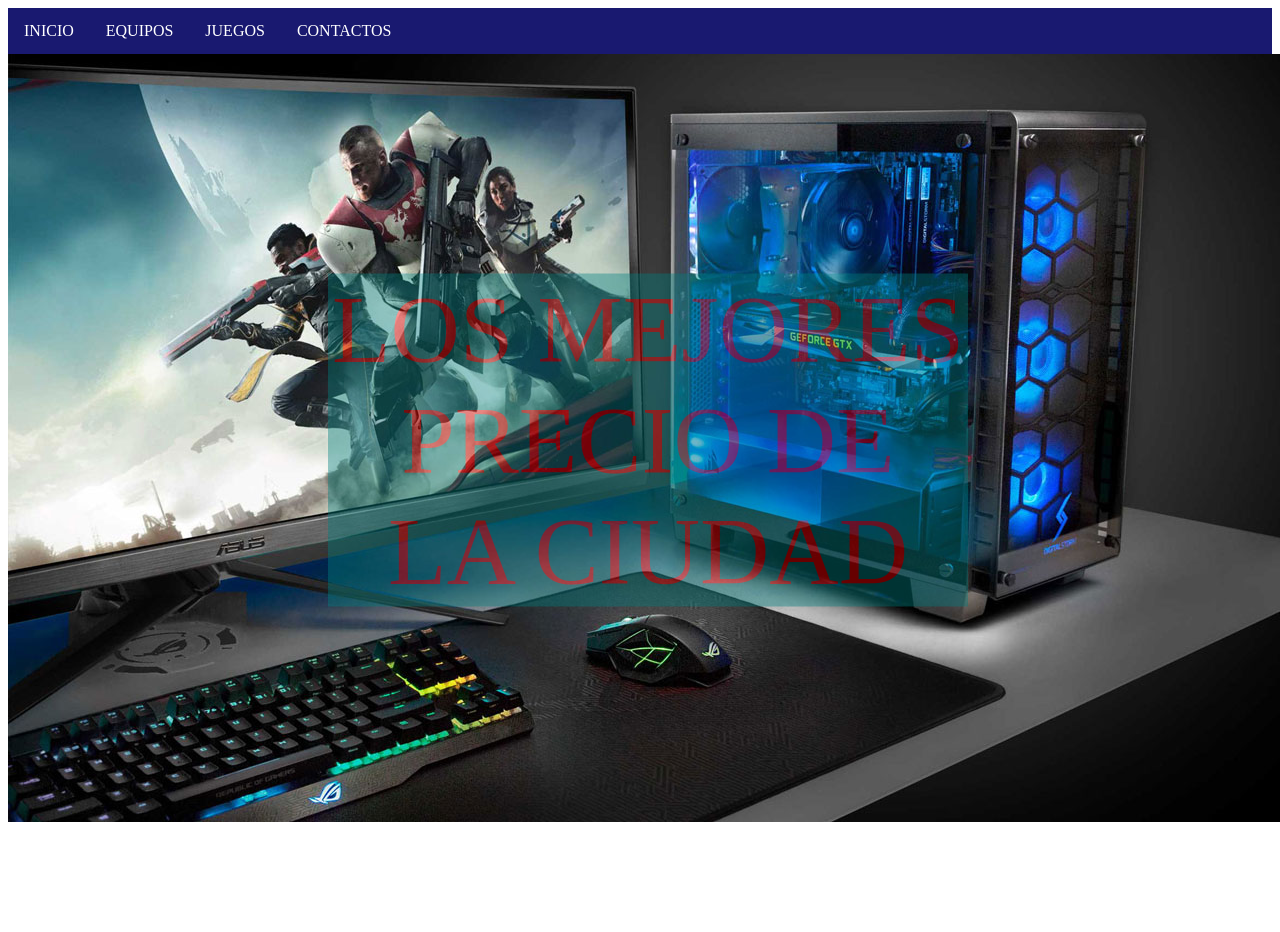
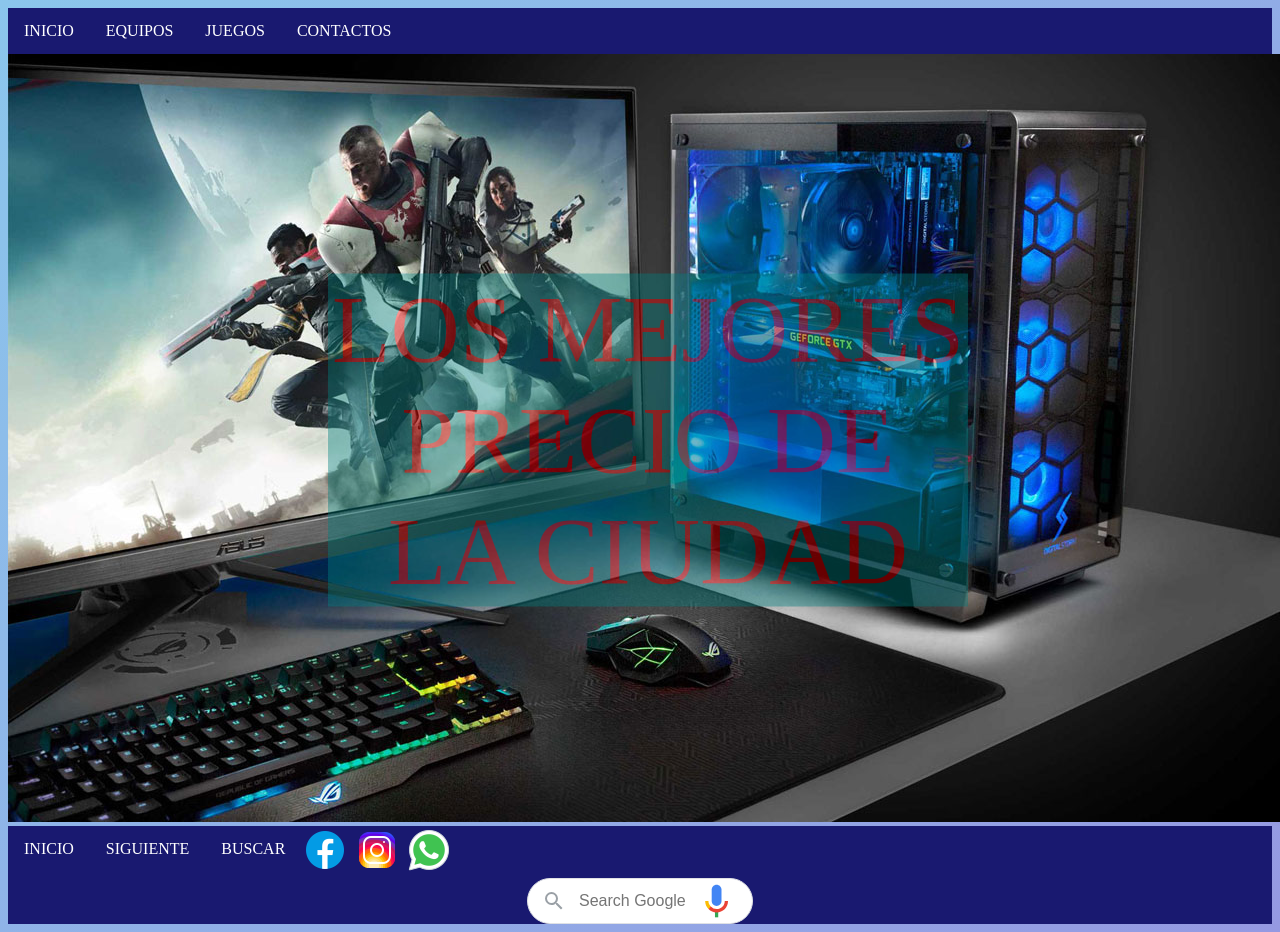
Before and after one commit to Mikipurihuamanleonardo/TIENDAMV, a plain HTML site: page index.html in a window 1280 px wide. Before the commit the page ends 834 px from the top, so only its background shows below. Drawn offline with Linux system fonts and the light colour scheme.

Commit message:
correcion

```diff
--- a/estilos.css
+++ b/estilos.css
@@ -1,3 +1,9 @@
+body{
+background-color: #8BC6EC;
+background-image: linear-gradient(135deg, #8BC6EC 0%, #9599E2 100%);
+
+}
+
 /*MENU*/
 .menu-ul {
     list-style-type: none;
@@ -72,7 +78,8 @@
     gap: 0;
     padding-top: 150px;
     transform-origin: 0 0;
-    transform: skewY(-4deg)
+    transform: skewY(-4deg);
+    border-radius: 2px solid;
   }
 
   /* hover  de juegos*/
@@ -202,3 +209,118 @@ Lo que haremos será simplemente poner la propiedad visibility en visible, y reg
   text-decoration: none;
   color: #F00;
 }
+
+/**/
+
+.searchbar {
+  font-size: 14px;
+  font-family: arial, sans-serif;
+  color: #202124;
+  display: flex;
+  z-index: 3;
+  height: 44px;
+  background: white;
+  border: 1px solid #dfe1e5;
+  box-shadow: none;
+  border-radius: 24px;
+  margin: 0 auto;
+  width: auto;
+  max-width: 224px;
+}
+
+.searchbar:hover {
+  box-shadow: 0 1px 6px rgb(32 33 36 / 28%);
+  border-color: rgba(223,225,229,0);
+}
+
+.searchbar-wrapper {
+  flex: 1;
+  display: flex;
+  padding: 5px 8px 0 14px;
+}
+
+.searchbar-left {
+  font-size: 14px;
+  font-family: arial, sans-serif;
+  color: #202124;
+  display: flex;
+  align-items: center;
+  padding-right: 13px;
+  margin-top: -5px;
+}
+
+.search-icon-wrapper {
+  margin: auto;
+}
+
+.search-icon {
+  margin-top: 3px;
+  color: #9aa0a6;
+  height: 20px;
+  line-height: 20px;
+  width: 20px;
+}
+
+.searchbar-icon {
+  display: inline-block;
+  fill: currentColor;
+  height: 24px;
+  line-height: 24px;
+  position: relative;
+  width: 24px;
+}
+
+.searchbar-center {
+  display: flex;
+  flex: 1;
+  flex-wrap: wrap;
+}
+
+.searchbar-input-spacer {
+  color: transparent;
+  flex: 100%;
+  white-space: pre;
+  height: 34px;
+  font-size: 16px;
+}
+
+.searchbar-input {
+  background-color: transparent;
+  border: none;
+  margin: 0;
+  padding: 0;
+  color: rgba(0, 0, 0, .87);
+  word-wrap: break-word;
+  outline: none;
+  display: flex;
+  flex: 100%;
+  margin-top: -37px;
+  height: 34px;
+  font-size: 16px;
+  max-width: 100%;
+  width: 100%;
+}
+
+.searchbar-right {
+  display: flex;
+  flex: 0 0 auto;
+  margin-top: -5px;
+  align-items: stretch;
+  flex-direction: row
+}
+
+.searchbar-clear-icon {
+  margin-right: 12px
+}
+
+.voice-search {
+  flex: 1 0 auto;
+  display: flex;
+  cursor: pointer;
+  align-items: center;
+  border: 0;
+  background: transparent;
+  outline: none;
+  padding: 0 8px;
+  width: 2.8em;
+}
--- a/index.html
+++ b/index.html
@@ -25,5 +25,52 @@
         <img src="img/banner pc.jpg" alt="">
         <div class="centrado titulo-index"> LOS MEJORES PRECIO  DE LA CIUDAD</div>
     </div>
+<footer>
+    <header>
+        <ul class="menu-ul">
+            <li class="menu-li"><a href="index.html">INICIO</a></li>
+            <li class="menu-li"><a href="equipos.html">SIGUIENTE</a></li>
+            <li class="menu-li"><a href="#">BUSCAR</a></li>
+            <div>
+                <img src="img/facebook.png" alt="">
+                <img src="img/instagram.png" alt="">
+                <img src="img/whatsapp.png" alt="">
+            </div>
+            <div class="searchbar">
+                <div class="searchbar-wrapper">
+                    <div class="searchbar-left">
+                        <div class="search-icon-wrapper">
+                            <span class="search-icon searchbar-icon">
+                                <svg xmlns="http://www.w3.org/2000/svg" viewBox="0 0 24 24">
+                                    <path d="M15.5 14h-.79l-.28-.27A6.471 6.471 0 0 0 16 9.5 6.5 6.5 0 1 0 9.5 16c1.61 0 3.09-.59 4.23-1.57l.27.28v.79l5 4.99L20.49 19l-4.99-5zm-6 0C7.01 14 5 11.99 5 9.5S7.01 5 9.5 5 14 7.01 14 9.5 11.99 14 9.5 14z">
+                                    </path>
+                                </svg>
+                            </span>
+                        </div>
+                    </div>
+
+                    <div class="searchbar-center">
+                        <div class="searchbar-input-spacer"></div>
+
+                        <input type="text" class="searchbar-input" maxlength="2048" name="q" autocapitalize="off" autocomplete="off" title="Search" role="combobox" placeholder="Search Google">
+                    </div>
+
+                    <div class="searchbar-right">
+                        <svg class="voice-search" role="button" xmlns="http://www.w3.org/2000/svg" viewBox="0 0 24 24">
+                            <path fill="#4285f4" d="m12 15c1.66 0 3-1.31 3-2.97v-7.02c0-1.66-1.34-3.01-3-3.01s-3 1.34-3 3.01v7.02c0 1.66 1.34 2.97 3 2.97z">
+                            </path>
+                            <path fill="#34a853" d="m11 18.08h2v3.92h-2z"></path>
+                            <path fill="#fbbc05" d="m7.05 16.87c-1.27-1.33-2.05-2.83-2.05-4.87h2c0 1.45 0.56 2.42 1.47 3.38v0.32l-1.15 1.18z">
+                            </path>
+                            <path fill="#ea4335" d="m12 16.93a4.97 5.25 0 0 1 -3.54 -1.55l-1.41 1.49c1.26 1.34 3.02 2.13 4.95 2.13 3.87 0 6.99-2.92 6.99-7h-1.99c0 2.92-2.24 4.93-5 4.93z">
+                            </path>
+                        </svg>
+                    </div>
+                </div>
+            </div>
+        </ul>
+    </header>
+</footer>
+
 </body>
 </html>
```
Also changed, not shown: contacto.html (+5 -0 lines), equipos.html (+9 -0 lines), juegos.html (+8 -0 lines), img/facebook.png (added), img/instagram.png (added), img/whatsapp.png (added).
